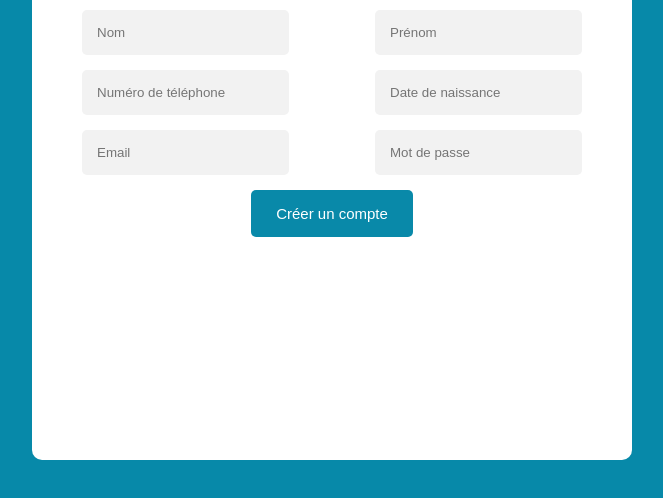
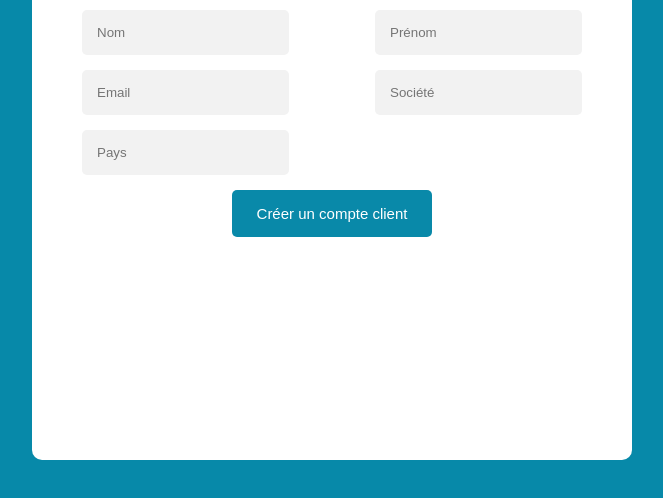
Before and after one commit to benbos13/Front, a website: page public/custom_create.html in a window 1280 px wide. Shown: the part 160-658 px from the top of the page, without its empty margins (308-971 px from the left). Drawn offline with Linux system fonts and the light colour scheme.

Commit message:
changement des inputs formulaire

```diff
--- a/public/custom_create.html
+++ b/public/custom_create.html
@@ -13,13 +13,12 @@
                 pattern = format à respecter-->
                 <input type="text" placeholder="Nom" required>
                 <input type="text" placeholder="Prénom" required>
-                <input type="tel" placeholder="Numéro de téléphone" pattern="[0-9]{10}">
-                <input type="text" placeholder="Date de naissance" onfocus="(this.type='date')">
                 <input type="email" placeholder="Email" required>
-                <input type="password" placeholder="Mot de passe" required>
+                <input type="text" placeholder="Société" required>
+                <input type="text" placeholder="Pays" required>
             </div>
             <div align="center">
-                <button type="submit">Créer un compte</button>
+                <button type="submit">Créer un compte client</button>
             </div>
         </form>
     </body>
```
